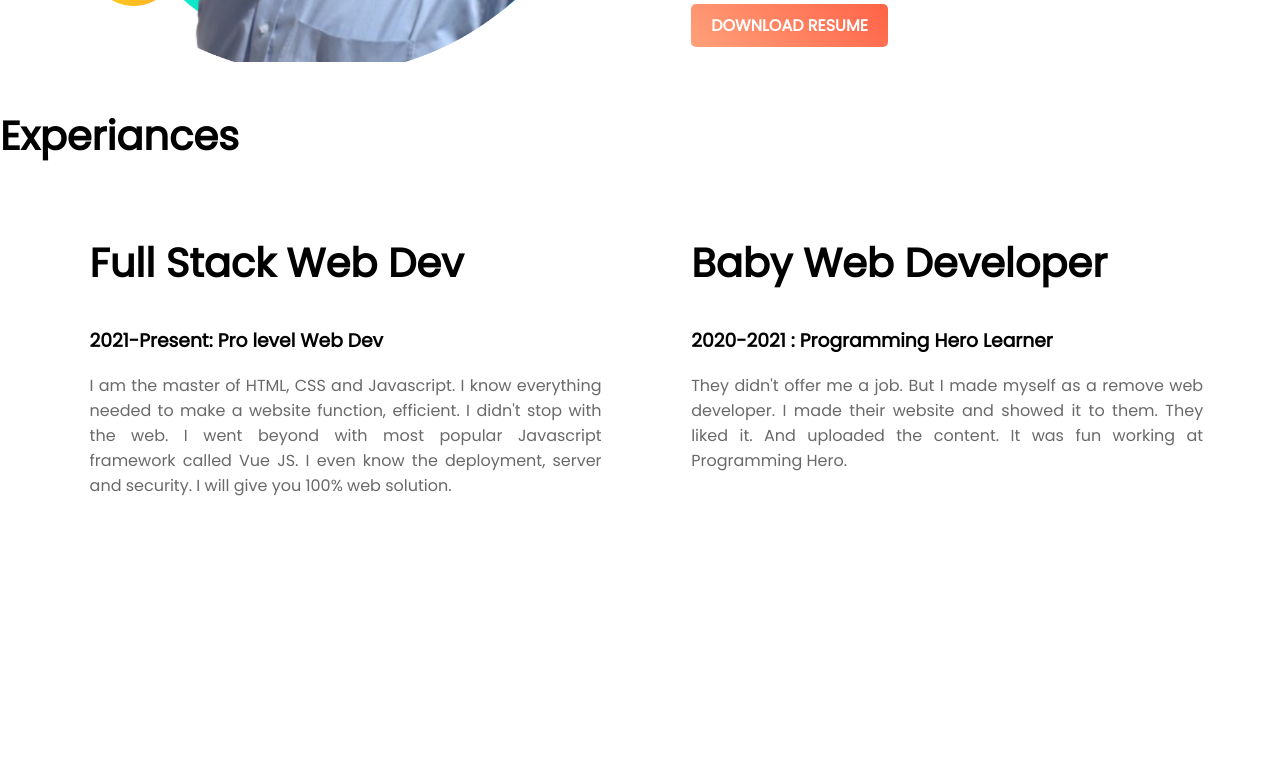
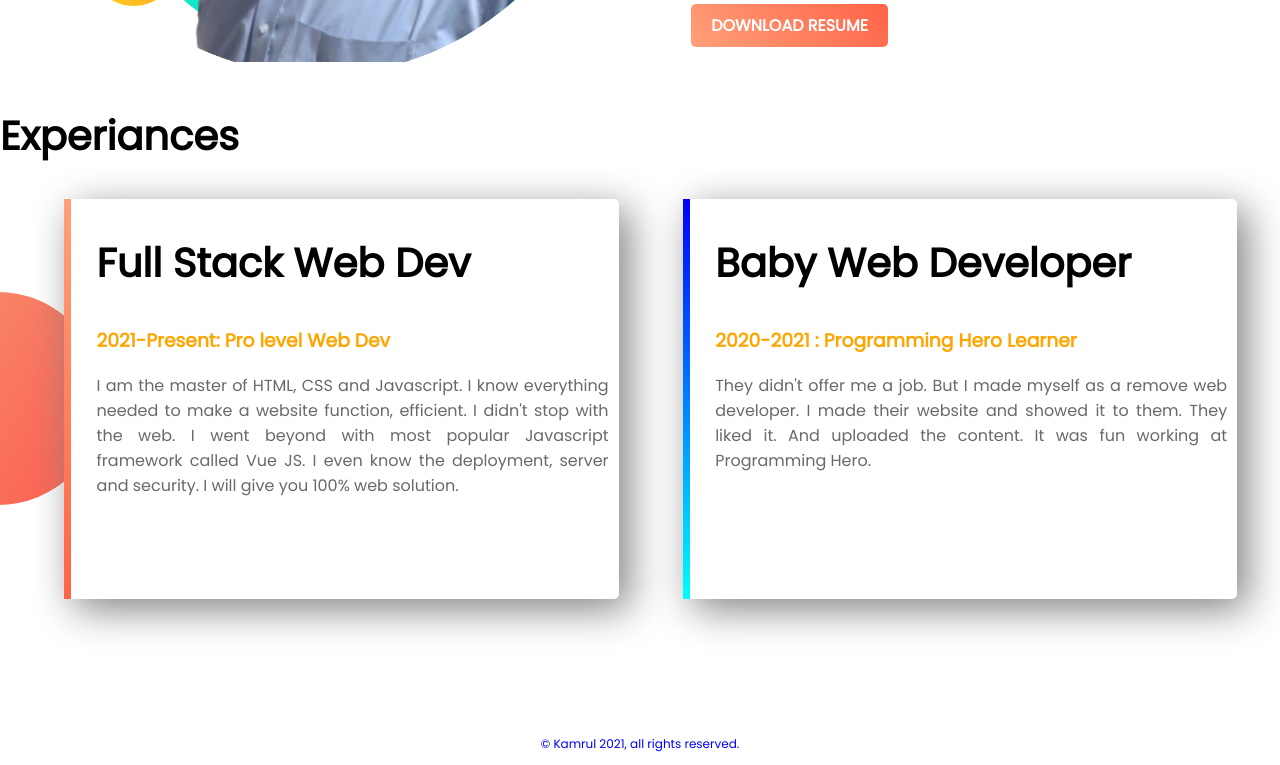
Before and after one commit to mohammadkamrulhasan/web-portfolio, a plain HTML site: page index.html in a window 1280 px wide. Shown: the part 1227-1992 px from the top of the page. Drawn offline with Linux system fonts and the light colour scheme.

Commit message:
Complete portfolio

```diff
--- a/index.html
+++ b/index.html
@@ -9,8 +9,6 @@
     <link rel="stylesheet" href="style.css">
 </head>
 <body>
-
-</body>
     <section class="top-banner">
         <div class="half-width">
 
@@ -40,14 +38,14 @@
     </section>
         <section class="experiance-area">
             <h2>Experiances</h2>
-        <div class="half-width">
+            <div id="full-stack" class="half-width">
                 <h2>Full Stack Web Dev</h2>
-            <h3 clss="orange-highlight">2021-Present: Pro level Web Dev</h3>
+                <h3 class="orange-highlight">2021-Present: Pro level Web Dev</h3>
                 <p>I am the master of HTML, CSS and Javascript. I know everything needed to make a website function, efficient. I didn't stop with the web. I went beyond with most popular Javascript framework called Vue JS. I even know the deployment, server and security. I will give you 100% web solution.</p>
             </div>
-        <div class="half-width">
+            <div id="baby-web" class="half-width">
                 <h2>Baby Web Developer</h2>
-            <h3 clss="orange-highlight">2020-2021 : Programming Hero Learner</h3>
+                <h3 class="orange-highlight">2020-2021 : Programming Hero Learner</h3>
                 <p>
                     They didn't offer me a job. But I made myself as a remove web developer. I made their website and showed it to them. They liked it. And uploaded the content. It was fun working at Programming Hero.
                 </p>
@@ -55,5 +53,10 @@
 
             </div>
         </section>
+        <footer>
+            <p> © Kamrul 2021, all rights reserved.</p>
+        </footer>
+</body>
+
 
 </html>
--- a/style.css
+++ b/style.css
@@ -33,6 +33,7 @@ p{
 section{
     height: 500px;
     padding-bottom: 150px;
+    overflow: hidden;
 }
 .link-button{
     text-decoration: none;
@@ -52,3 +53,35 @@ section{
     margin-top: 200px;
     padding-top: 100px;
 }
+.experiance-area{
+    background-image:url("images/exp-bg.png");
+    background-repeat: no-repeat;
+    background-position: left;
+    overflow: hidden;
+
+}
+#full-stack{
+    box-shadow: 10px 10px 40px gray;
+    border-radius: 5px;
+    height:80%;
+    border-left: 7px solid;
+    border-image: linear-gradient(180deg, lightSalmon, tomato) ;
+    border-image-slice: 1;
+    padding-right: 10px;
+    background-color: white;
+}
+#baby-web{
+    box-shadow: 10px 10px 40px gray;
+    border-radius: 5px;
+    height:80%;
+    border-left: 7px solid;
+    border-image: linear-gradient(180deg,blue, cyan) ;
+    border-image-slice: 1;
+    padding-right: 10px;
+}
+footer p{
+    text-align: center;
+    font-size: 12px;
+    color: blue;
+
+}
```
Lines whose indentation alone changed are shown as unchanged.
